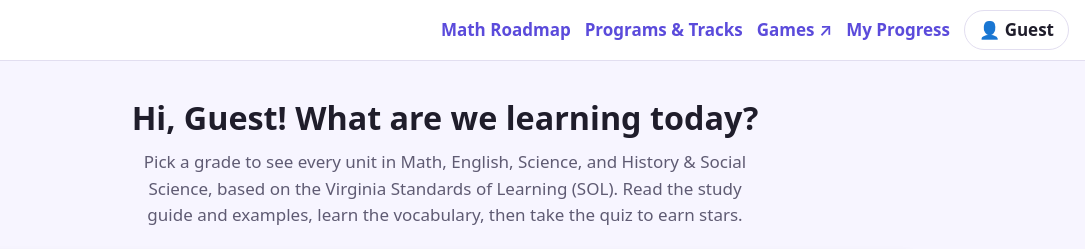
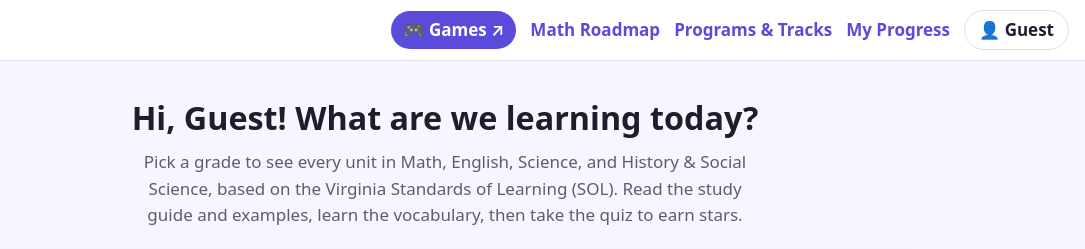
Before and after one commit to mikewolfy/little-learner, a plain HTML site: page index.html in a window 1280 px wide. Shown: the top 249 px of the page, 195-1280 px from the left. Drawn offline with Linux system fonts and the light colour scheme.

Commit message:
Make the Games link a prominent first button in the top bar
Co-Authored-By: Claude Sonnet 5.5 <noreply@anthropic.com>
Claude-Session: https://claude.ai/code/session_01Qbkf1trg4VNLatMkfBk4oi

```diff
--- a/css/styles.css
+++ b/css/styles.css
@@ -78,6 +78,9 @@ h3 { font-size: 1.1rem; margin: 0 0 0.3em; }
 .logo { font-size: 1.5rem; }
 .topnav { display: flex; align-items: center; gap: 14px; }
 .topnav a { text-decoration: none; font-weight: 600; }
+.topnav { flex-wrap: wrap; justify-content: flex-end; }
+.topnav .nav-games { background: var(--accent); color: #fff; padding: 6px 12px; border-radius: 999px; }
+.topnav .nav-games:hover { filter: brightness(1.1); }
 
 .footer { text-align: center; font-size: 0.85rem; color: var(--muted); padding: 18px 16px 28px; }
 
--- a/index.html
+++ b/index.html
@@ -11,9 +11,9 @@
   <header class="topbar">
     <a href="#/" class="brand"><span class="logo" aria-hidden="true">🦉</span> Little Learner</a>
     <nav class="topnav">
+      <a class="nav-games" href="https://games.teach365.org" target="_blank" rel="noopener">🎮 Games ↗</a>
       <a href="#/math-roadmap">Math Roadmap</a>
       <a href="#/programs">Programs &amp; Tracks</a>
-      <a href="https://games.teach365.org" target="_blank" rel="noopener">Games ↗</a>
       <a href="#/progress">My Progress</a>
       <button id="profileBtn" class="chip" type="button" title="Switch learner">👤 <span id="profileName">Guest</span></button>
     </nav>
```
